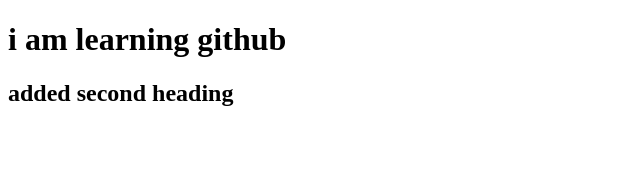
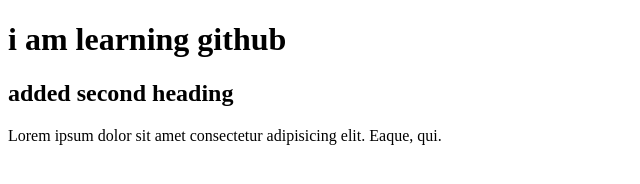
Before and after one commit to akshanshkr/currentrepo, a plain HTML site: page index.html in a window 1280 px wide. Shown: the whole page, without its empty margins (0-640 px from the left). Drawn offline with Linux system fonts and the light colour scheme.

Commit message:
add first paragraph

```diff
--- a/index.html
+++ b/index.html
@@ -8,5 +8,6 @@
 <body>
     <h1>i am learning github </h1>
     <h2>added second heading</h2>
+    <p>Lorem ipsum dolor sit amet consectetur adipisicing elit. Eaque, qui.</p>
 </body>
 </html>
```
